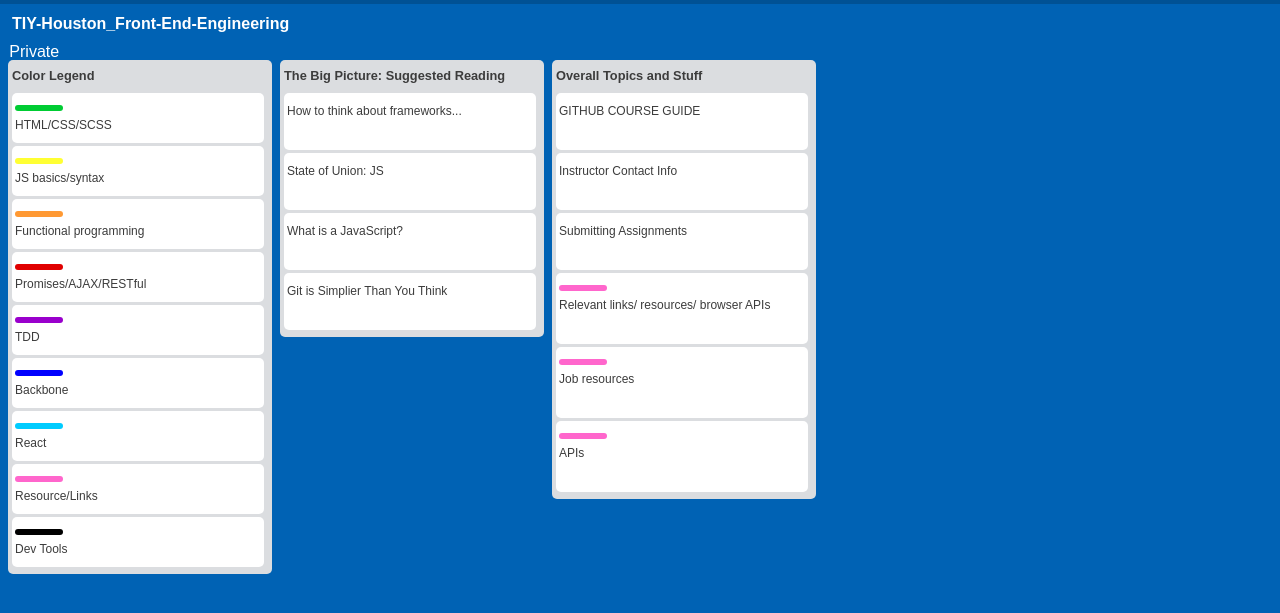
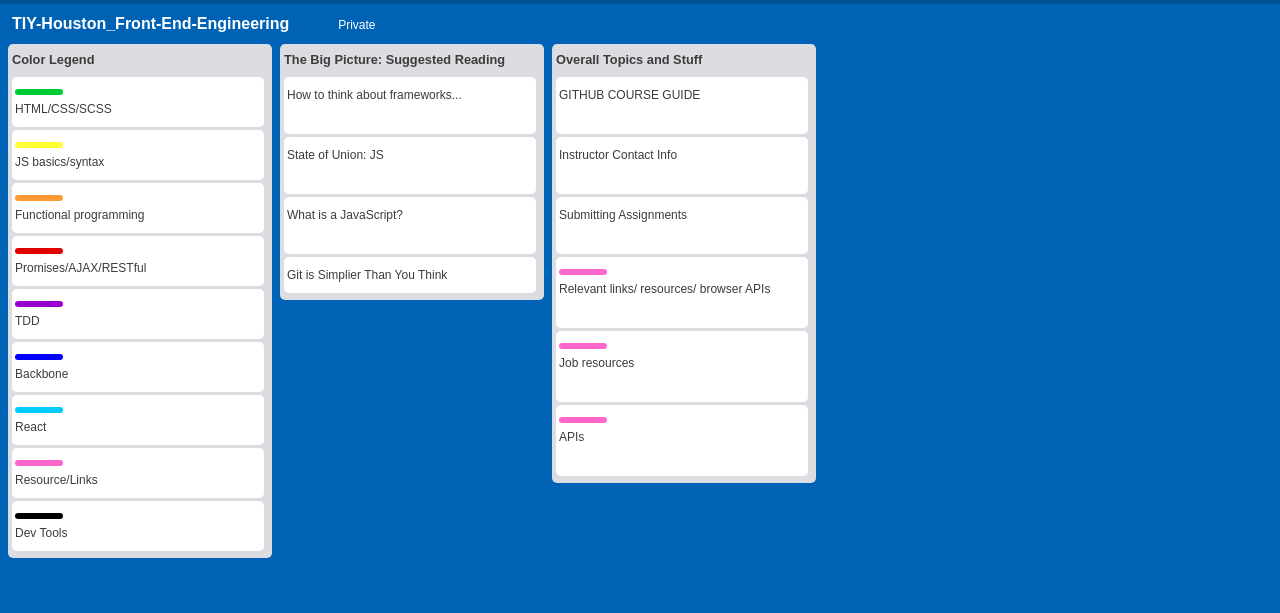
Before and after one commit to mseago/trello-mock-up, a plain HTML site: page index.html in a window 1280 px wide. Shown: the part 103-716 px from the top of the page. Drawn offline with Linux system fonts and the light colour scheme; a web font is replaced by a local one.

Commit message:
updated css, scss and html

```diff
--- a/index.html
+++ b/index.html
@@ -72,7 +72,7 @@
     <div class="column-items">
       <p>What is a JavaScript?</p>
     </div>
-    <div class="column-items">
+    <div class="column-items-no-hamb">
       <p>Git is Simplier Than You Think</p>
     </div>
   </div>
--- a/style.scss
+++ b/style.scss
@@ -68,11 +68,7 @@ h1 img {
   font-weight: 600;
   padding: .75em;
   margin-right: 1em;
-  clear: both;
-  // display: inline;
-  // overflow: auto;
-  display: block;
-  position: relative;
+  display: inline-block;
 }
 
 .houston h2::after {
@@ -89,6 +85,7 @@ h1 img {
 }
 .houston span {
   color: #FFF;
+  font-size: .75em;
 }
 .color-legend, .big-picture, .overall-topics {
   padding: .25em;
@@ -203,3 +200,13 @@ h3 {
   border-radius: 5px;
   display: inline-block;
 }
+.column-items-no-hamb {
+  width: 96%;
+  padding: 1em .25em;
+  margin: .25em 0 .25em 0;
+  border-radius: 5px;
+  font-size: .75em;
+  font-weight:500;
+  color: rgb(60, 60, 60);
+  background-color: #FFF;
+}
```
Also changed, not shown: style.css.
